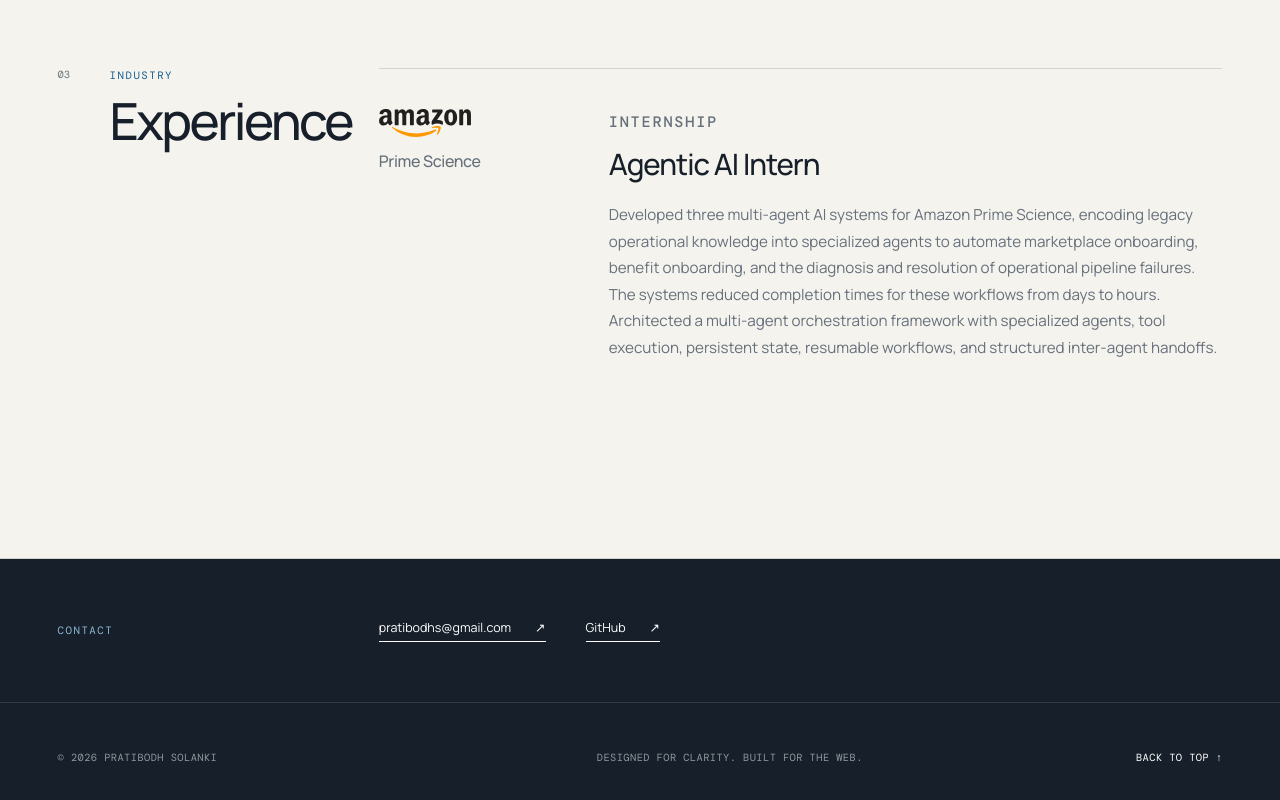
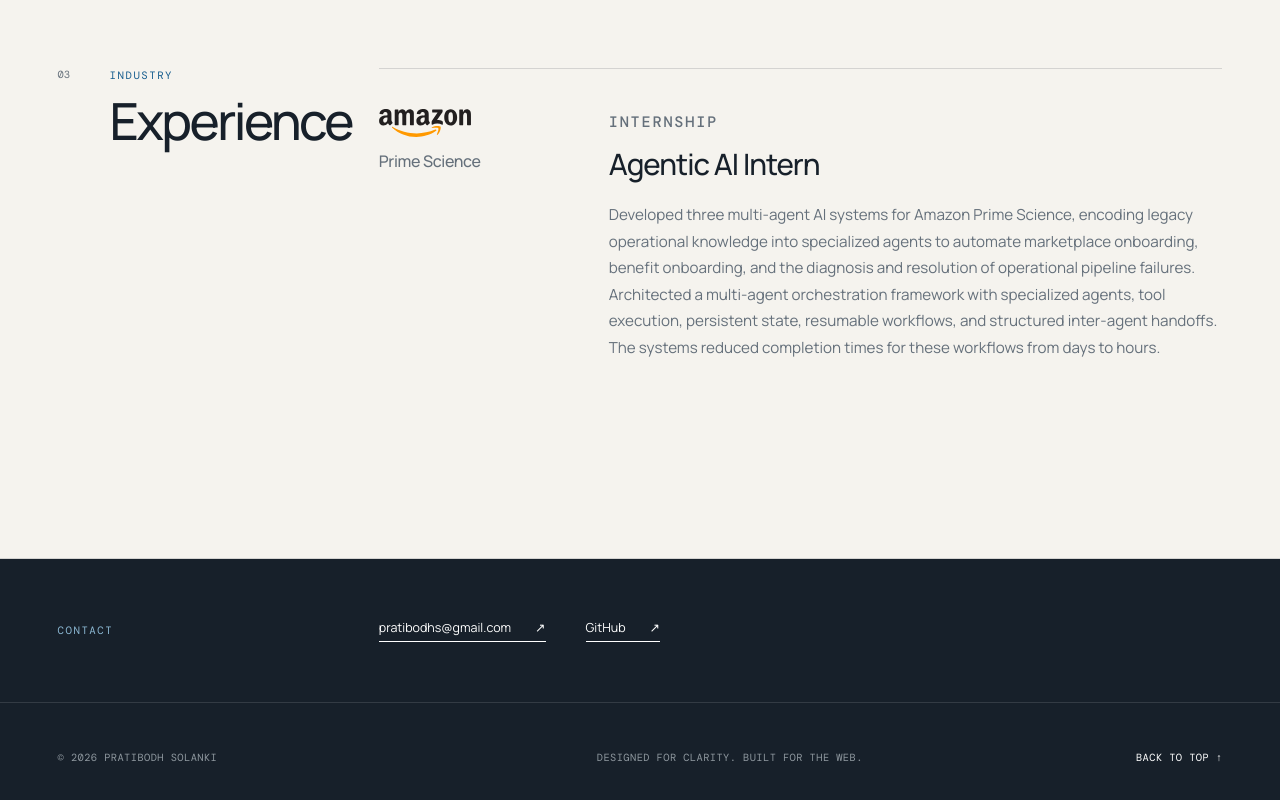
Before and after one commit to programmerPrati/programmerPrati.github.io, a React (Vite) app: page / in a window 1280 px wide. Shown: the part 2706-3506 px from the top of the page. Built offline with nearby package versions, Linux system fonts and the light colour scheme; a web font is replaced by a local one.

Commit message:
Reorder Amazon impact statement

```diff
--- a/src/data/portfolio.ts
+++ b/src/data/portfolio.ts
@@ -85,7 +85,7 @@ export const portfolio = {
       organization: 'Amazon',
       team: 'Prime Science',
       description:
-        'Developed three multi-agent AI systems for Amazon Prime Science, encoding legacy operational knowledge into specialized agents to automate marketplace onboarding, benefit onboarding, and the diagnosis and resolution of operational pipeline failures. The systems reduced completion times for these workflows from days to hours. Architected a multi-agent orchestration framework with specialized agents, tool execution, persistent state, resumable workflows, and structured inter-agent handoffs.',
+        'Developed three multi-agent AI systems for Amazon Prime Science, encoding legacy operational knowledge into specialized agents to automate marketplace onboarding, benefit onboarding, and the diagnosis and resolution of operational pipeline failures. Architected a multi-agent orchestration framework with specialized agents, tool execution, persistent state, resumable workflows, and structured inter-agent handoffs. The systems reduced completion times for these workflows from days to hours.',
     },
   ] satisfies TimelineItem[],
   education: [] as TimelineItem[],
```
